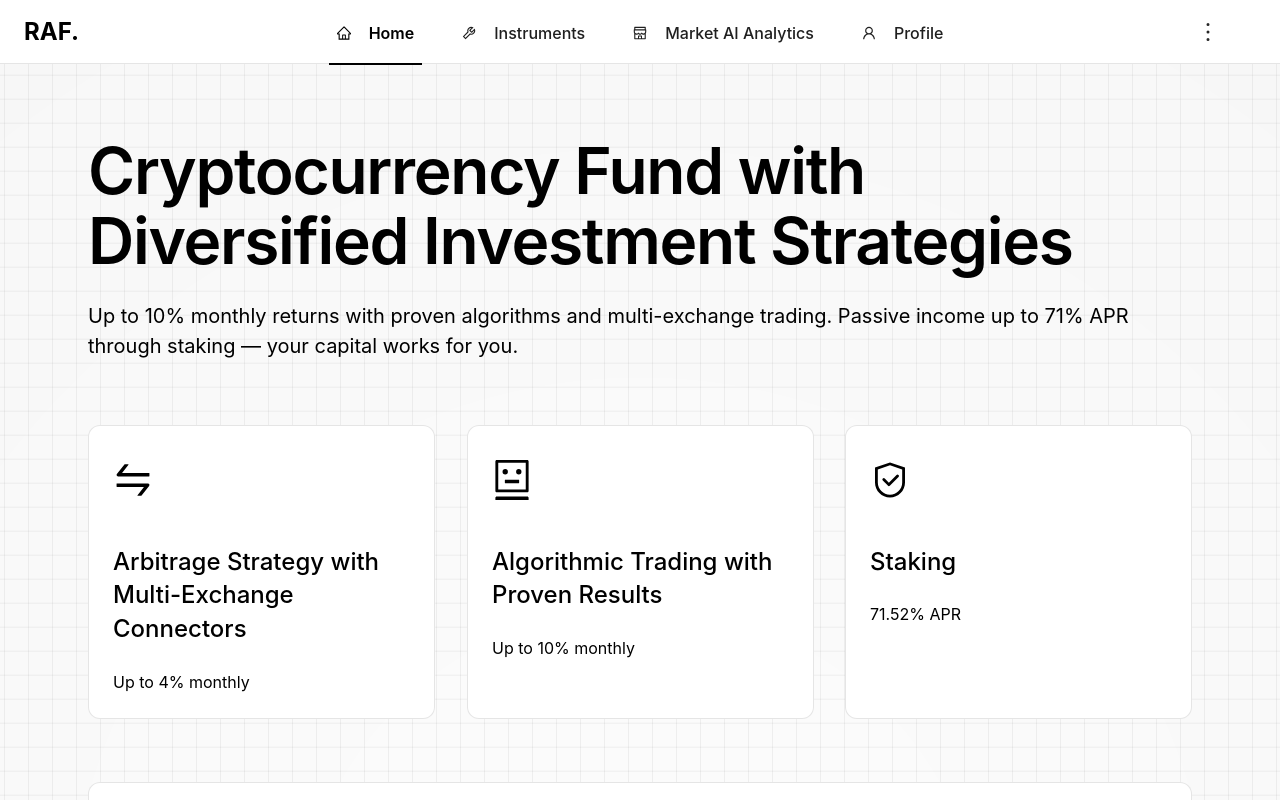
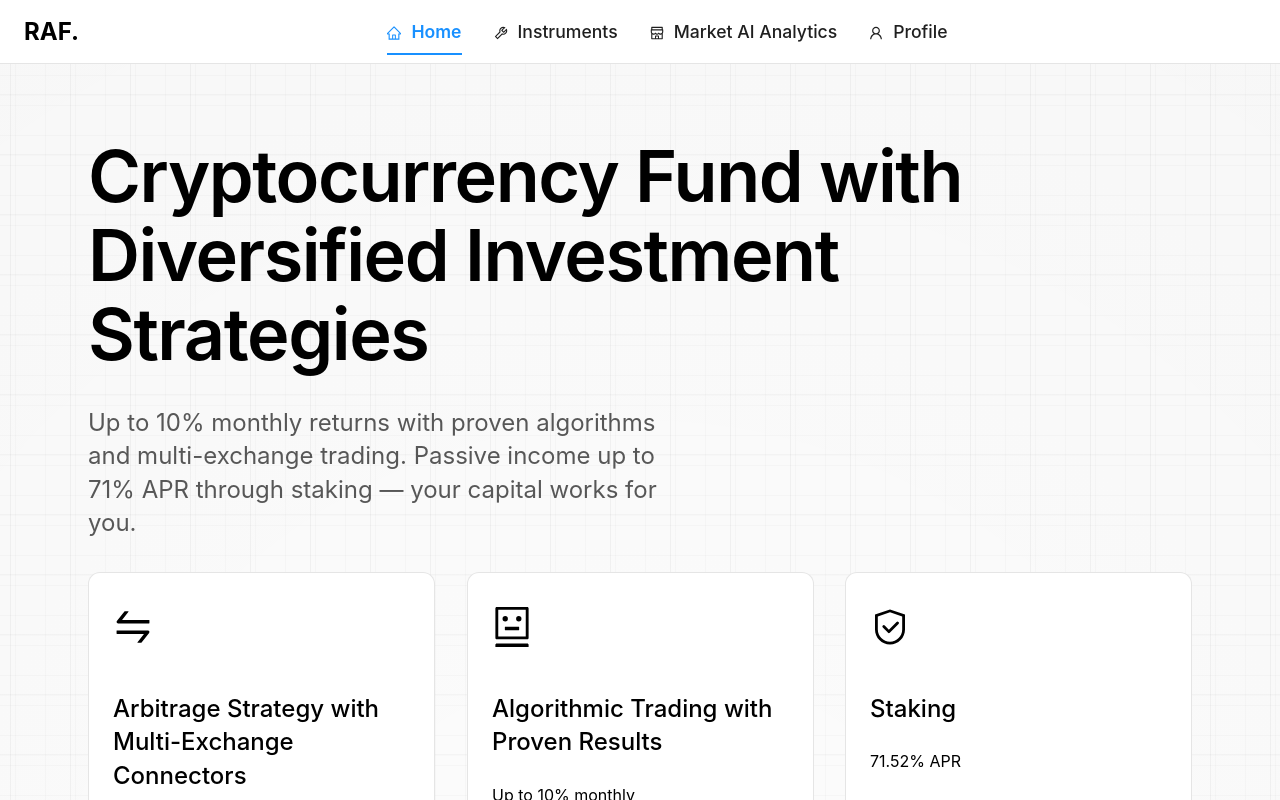
Before and after one commit to tonycory/raf, a React (Vite) app: page / in a window 1280 px wide. Shown: the top 800 px of the page. Built offline with nearby package versions, Linux system fonts and the light colour scheme.

Commit message:
feat: updated design, improved grid animation and typography

```diff
--- a/src/App.tsx
+++ b/src/App.tsx
@@ -1,5 +1,5 @@
 import React from 'react';
-import { HashRouter, Routes, Route } from 'react-router-dom';
+import { Routes, Route } from 'react-router-dom';
 import { Layout } from 'antd';
 import Navigation from './components/Navigation';
 import Home from './pages/Home';
@@ -30,7 +30,6 @@ const StyledContent = styled(Content)`
 const App: React.FC = () => {
   return (
     <ThemeProvider>
-      <HashRouter>
       <GlobalStyles />
       <StyledLayout>
         <Navigation />
@@ -43,7 +42,6 @@ const App: React.FC = () => {
           </Routes>
         </StyledContent>
       </StyledLayout>
-      </HashRouter>
     </ThemeProvider>
   );
 };
--- a/src/components/Navigation/index.tsx
+++ b/src/components/Navigation/index.tsx
@@ -1,13 +1,13 @@
-import React from 'react';
+import React, { useState } from 'react';
 import { useNavigate, useLocation } from 'react-router-dom';
-import { Menu } from 'antd';
+import { Menu, Drawer, Button } from 'antd';
 import type { MenuProps } from 'antd';
 import {
   HomeOutlined,
   ToolOutlined,
   ShopOutlined,
   UserOutlined,
-  MoreOutlined
+  MenuOutlined
 } from '@ant-design/icons';
 import { useTranslation } from 'react-i18next';
 import styled from 'styled-components';
@@ -31,7 +31,6 @@ const Logo = styled.div`
   font-size: 24px;
   font-weight: 700;
   cursor: pointer;
-  flex: 0 0 96px;
   color: #000000;
 `;
 
@@ -42,53 +41,33 @@ const StyledMenu = styled(Menu)`
     justify-content: center;
     background: transparent;
     border: none;
-    font-size: 16px;
-    font-weight: 500;
 
-    .ant-menu-item {
-      height: 64px;
-      line-height: 64px;
-      padding: 0 24px;
-      margin: 0;
-
-      &:hover {
-        color: #000000 !important;
-        background: transparent;
-      }
-
-      &.ant-menu-item-selected {
-        font-weight: 600;
-        color: #000000;
-
-        &::after {
-          border-bottom: 2px solid #000000;
-        }
-      }
-
-      .anticon {
-        margin-right: 8px;
-      }
+    @media (max-width: 768px) {
+      display: none;
     }
   }
 `;
 
-const MoreButton = styled.div`
-  width: 40px;
-  height: 40px;
-  display: flex;
-  align-items: center;
-  justify-content: center;
-  cursor: pointer;
-  flex: 0 0 96px;
-  padding: 0;
+const MobileMenuButton = styled(Button)`
+  display: none;
+  @media (max-width: 768px) {
+    display: block;
+  }
+`;
 
-  .anticon {
-    font-size: 24px;
-    color: rgba(0, 0, 0, 0.85);
+const StyledDrawer = styled(Drawer)`
+  .ant-drawer-body {
+    padding: 0;
+  }
+
+  .ant-menu-item {
+    height: 50px;
+    line-height: 50px;
   }
 `;
 
 const Navigation: React.FC = () => {
+  const [mobileMenuOpen, setMobileMenuOpen] = useState(false);
   const navigate = useNavigate();
   const location = useLocation();
   const { t } = useTranslation();
@@ -116,22 +95,44 @@ const Navigation: React.FC = () => {
     }
   ];
 
-  const handleMenuClick: MenuProps['onClick'] = (e) => {
-    navigate(e.key);
+  const handleMenuClick = (path: string) => {
+    navigate(path);
+    setMobileMenuOpen(false);
   };
 
   return (
     <NavContainer>
       <Logo onClick={() => navigate('/')}>RAF.</Logo>
+
+      {/* Desktop Menu */}
       <StyledMenu
         mode="horizontal"
         selectedKeys={[location.pathname]}
         items={menuItems}
-        onClick={handleMenuClick}
+        onClick={({ key }) => handleMenuClick(key)}
       />
-      <MoreButton>
-        <MoreOutlined />
-      </MoreButton>
+
+      {/* Mobile Menu Button */}
+      <MobileMenuButton
+        type="text"
+        icon={<MenuOutlined />}
+        onClick={() => setMobileMenuOpen(true)}
+      />
+
+      {/* Mobile Menu Drawer */}
+      <StyledDrawer
+        placement="right"
+        open={mobileMenuOpen}
+        onClose={() => setMobileMenuOpen(false)}
+        width={250}
+      >
+        <Menu
+          mode="vertical"
+          selectedKeys={[location.pathname]}
+          items={menuItems}
+          onClick={({ key }) => handleMenuClick(key)}
+        />
+      </StyledDrawer>
     </NavContainer>
   );
 };
--- /dev/null
+++ b/src/i18n/locales/en/translation.json
@@ -0,0 +1,5 @@
+{
+  "home": {
+    "title": "Cryptocurrency\nFund with\nDiversified\nInvestment\nStrategies"
+  }
+}
--- a/src/main.tsx
+++ b/src/main.tsx
@@ -4,6 +4,7 @@ import App from './App.tsx'
 import './index.css'
 import { ConfigProvider } from 'antd'
 import './i18n/config'
+import { HashRouter } from 'react-router-dom'
 
 ReactDOM.createRoot(document.getElementById('root')!).render(
   <React.StrictMode>
@@ -14,7 +15,9 @@ ReactDOM.createRoot(document.getElementById('root')!).render(
         },
       }}
     >
-      <App />
+      <HashRouter>
+        <App />
+      </HashRouter>
     </ConfigProvider>
   </React.StrictMode>,
 )
--- a/src/pages/Home/index.tsx
+++ b/src/pages/Home/index.tsx
@@ -19,30 +19,36 @@ const Container = styled.div`
   padding: 48px 24px;
 `;
 
-const MainTitle = styled(Title)`
-  &.ant-typography {
-    font-family: 'SF Pro Display', -apple-system, BlinkMacSystemFont, sans-serif;
-    font-size: 64px;
-    line-height: 1.1;
-    color: ${({ theme }) => theme.colors.text};
-    margin-bottom: 24px;
-    font-weight: 600;
-    letter-spacing: -0.02em;
-    opacity: 0;
-    animation: slideIn 0.6s ease-out forwards;
+const MainTitle = styled.h1`
+  font-size: 4.5rem;
+  line-height: 1.1;
+  margin-bottom: 2rem;
+
+  @media (max-width: 768px) {
+    font-size: 2.5rem;
+    line-height: 1.2;
+    margin-bottom: 1.5rem;
+
+    // Убираем форсированный перенос каждого слова
+    word-spacing: normal;
+    max-width: 100%;
+    padding-right: 1rem;
+    white-space: pre-line; // Сохраняем переносы строк, но объединяем пробелы
   }
 `;
 
-const Description = styled(Text)`
-  font-size: 20px;
-  line-height: 1.5;
-  color: ${({ theme }) => theme.colors.textSecondary};
-  display: block;
-  margin-bottom: 64px;
-  font-family: 'SF Pro Text', -apple-system, BlinkMacSystemFont, sans-serif;
-  opacity: 0;
-  animation: fadeIn 0.6s ease-out forwards;
-  animation-delay: 0.2s;
+const Description = styled.p`
+  font-size: 1.5rem;
+  line-height: 1.4;
+  margin-bottom: 2rem;
+  max-width: 600px;
+
+  @media (max-width: 768px) {
+    font-size: 1.2rem;
+    line-height: 1.5;
+    margin-bottom: 1.5rem;
+    padding-right: 1rem;
+  }
 `;
 
 const StrategyCard = styled(Card)`
@@ -126,7 +132,15 @@ const Home: React.FC = () => {
 
   return (
     <Container>
-      <MainTitle level={1}>{t('home.title')}</MainTitle>
+      <MainTitle>
+        {t('home.title', {
+          // Заменяем обычные пробелы на неразрывные там, где нужно
+          replace: {
+            'Fund with': 'Fund\u00A0with',
+            'Investment Strategies': 'Investment\u00A0Strategies'
+          }
+        })}
+      </MainTitle>
       <Description>{t('home.description')}</Description>
 
       <Row gutter={[32, 32]}>
--- a/src/styles/GlobalStyles.ts
+++ b/src/styles/GlobalStyles.ts
@@ -20,20 +20,89 @@ export const GlobalStyles = createGlobalStyle`
   /* Base Styles */
   body {
     background-color: #FFFFFF;
+    overflow-x: hidden;
+    position: relative;
     background-image:
-      radial-gradient(circle at center,
+      radial-gradient(
+        circle at center,
         rgba(0, 0, 0, 0.01) 0%,
         rgba(0, 0, 0, 0.03) 100%
       ),
-      linear-gradient(rgba(0, 0, 0, 0.05) 1px, transparent 1px),
-      linear-gradient(90deg, rgba(0, 0, 0, 0.05) 1px, transparent 1px);
-    background-size: 100% 100%, 24px 24px, 24px 24px;
-    background-position: center center;
+      linear-gradient(rgba(0, 0, 0, 0.04) 1px, transparent 1px),
+      linear-gradient(90deg, rgba(0, 0, 0, 0.04) 1px, transparent 1px),
+      linear-gradient(rgba(0, 0, 0, 0.02) 1px, transparent 1px),
+      linear-gradient(90deg, rgba(0, 0, 0, 0.02) 1px, transparent 1px);
+    background-size:
+      100% 100%,
+      60px 60px,
+      60px 60px,
+      30px 30px,
+      30px 30px;
+    background-position:
+      center center,
+      center center,
+      center center,
+      15px 15px,
+      15px 15px;
     color: ${({ theme }) => theme.colors.text};
     min-height: 100vh;
   }
 
+  /* Фиксированная крупная сетка */
+  body::before {
+    content: '';
+    position: fixed;
+    top: 0;
+    left: 0;
+    right: 0;
+    bottom: 0;
+    background-image:
+      radial-gradient(
+        circle at center,
+        rgba(0, 0, 0, 0.01) 0%,
+        rgba(0, 0, 0, 0.03) 100%
+      ),
+      linear-gradient(rgba(0, 0, 0, 0.04) 1px, transparent 1px),
+      linear-gradient(90deg, rgba(0, 0, 0, 0.04) 1px, transparent 1px);
+    background-size:
+      100% 100%,
+      60px 60px,
+      60px 60px;
+    background-position: center center;
+    pointer-events: none;
+    z-index: -2;
+  }
+
+  /* Движущаяся мелкая сетка */
+  body::after {
+    content: '';
+    position: absolute;
+    top: 0;
+    left: 0;
+    right: 0;
+    bottom: 0;
+    background-image:
+      linear-gradient(rgba(0, 0, 0, 0.02) 1px, transparent 1px),
+      linear-gradient(90deg, rgba(0, 0, 0, 0.02) 1px, transparent 1px);
+    background-size: 30px 30px;
+    background-position: 15px 15px;
+    pointer-events: none;
+    z-index: -1;
+    animation: moveGrid 20s linear infinite;
+  }
+
+  @keyframes moveGrid {
+    0% {
+      transform: translate(0, 0);
+    }
+    100% {
+      transform: translate(30px, 30px);
+    }
+  }
+
   #root {
+    position: relative;
+    z-index: 1;
     min-height: 100vh;
   }
 
@@ -48,6 +117,13 @@ export const GlobalStyles = createGlobalStyle`
   .ant-card {
     background: ${({ theme }) => theme.colors.cardBg};
     border: 1px solid ${({ theme }) => theme.colors.border};
+    transition: all 0.3s ease;
+
+    &:hover {
+      transform: translateY(-4px);
+      box-shadow: 0 12px 24px rgba(0, 0, 0, 0.05);
+      border-color: ${({ theme }) => theme.colors.primary}40;
+    }
   }
 
   .ant-typography {
@@ -65,28 +141,40 @@ export const GlobalStyles = createGlobalStyle`
   /* Typography */
   h1, .h1 {
     font-family: var(--font-primary);
-    font-size: ${({ theme }) => theme.typography.h1.fontSize};
-    font-weight: ${({ theme }) => theme.typography.h1.fontWeight};
-    line-height: ${({ theme }) => theme.typography.h1.lineHeight};
-    letter-spacing: ${({ theme }) => theme.typography.h1.letterSpacing};
+    font-size: 5rem;
+    font-weight: 600;
+    line-height: 1.1;
+    letter-spacing: -0.02em;
     margin-bottom: 0.5em;
+
+    @media (max-width: 768px) {
+      font-size: 3rem;
+    }
   }
 
   h2, .h2 {
     font-family: var(--font-primary);
-    font-size: ${({ theme }) => theme.typography.h2.fontSize};
-    font-weight: ${({ theme }) => theme.typography.h2.fontWeight};
-    line-height: ${({ theme }) => theme.typography.h2.lineHeight};
-    letter-spacing: ${({ theme }) => theme.typography.h2.letterSpacing};
+    font-size: 3rem;
+    font-weight: 500;
+    line-height: 1.2;
+    letter-spacing: -0.01em;
     margin-bottom: 0.5em;
+
+    @media (max-width: 768px) {
+      font-size: 2.25rem;
+    }
   }
 
   h3, .h3 {
     font-family: var(--font-primary);
-    font-size: ${({ theme }) => theme.typography.h3.fontSize};
-    font-weight: ${({ theme }) => theme.typography.h3.fontWeight};
-    line-height: ${({ theme }) => theme.typography.h3.lineHeight};
+    font-size: 2.25rem;
+    font-weight: 500;
+    line-height: 1.3;
     margin-bottom: 0.5em;
+
+    @media (max-width: 768px) {
+      font-size: 1.75rem;
+    }
   }
 
   p, .body {
@@ -357,6 +445,7 @@ export const GlobalStyles = createGlobalStyle`
       .ant-card-head-title {
         font-family: var(--font-primary);
         font-weight: 500;
+        font-size: 1.5rem !important;
       }
     }
 
@@ -394,4 +483,56 @@ export const GlobalStyles = createGlobalStyle`
       }
     }
   }
+
+  /* Обновляем стили для навигации */
+  .ant-menu-item {
+    font-size: 1.1rem !important;
+    font-weight: 500 !important;
+
+    &:hover {
+      font-weight: 600 !important;
+    }
+
+    &.ant-menu-item-selected {
+      font-weight: 600 !important;
+    }
+  }
+
+  /* Стили для логотипа в шапке */
+  .logo {
+    font-size: 1.5rem !important;
+    font-weight: 600 !important;
+    letter-spacing: -0.02em;
+  }
+
+  /* Общие стили для шапки */
+  .ant-layout-header {
+    .ant-menu {
+      display: flex;
+      align-items: center;
+      gap: 2rem;
+
+      .ant-menu-item {
+        padding: 0 1rem;
+        margin: 0;
+        height: 64px;
+        line-height: 64px;
+        transition: all 0.3s ease;
+
+        &:hover {
+          color: ${({ theme }) => theme.colors.primary} !important;
+          background: transparent;
+        }
+
+        &.ant-menu-item-selected {
+          color: ${({ theme }) => theme.colors.primary} !important;
+          background: transparent;
+
+          &::after {
+            border-bottom: 2px solid ${({ theme }) => theme.colors.primary} !important;
+          }
+        }
+      }
+    }
+  }
 `;
--- a/vite.config.ts
+++ b/vite.config.ts
@@ -5,7 +5,7 @@ import path from 'path'
 // https://vitejs.dev/config/
 export default defineConfig({
   plugins: [react()],
-  base: '/raf/',
+  base: process.env.VITE_BASE_URL || '/',
   resolve: {
     alias: {
       '@': path.resolve(__dirname, './src'),
```
Also changed, not shown: src/components/FadeInSection.tsx (added, +35 -0 lines), src/components/GradientCursor.tsx (added, +29 -0 lines), src/components/Market/index.tsx (+15 -9 lines), src/components/PageTransition.tsx (added, +11 -0 lines), 1 other file (tests, documents, lock files or other folders). Lines whose indentation alone changed are shown as unchanged.
